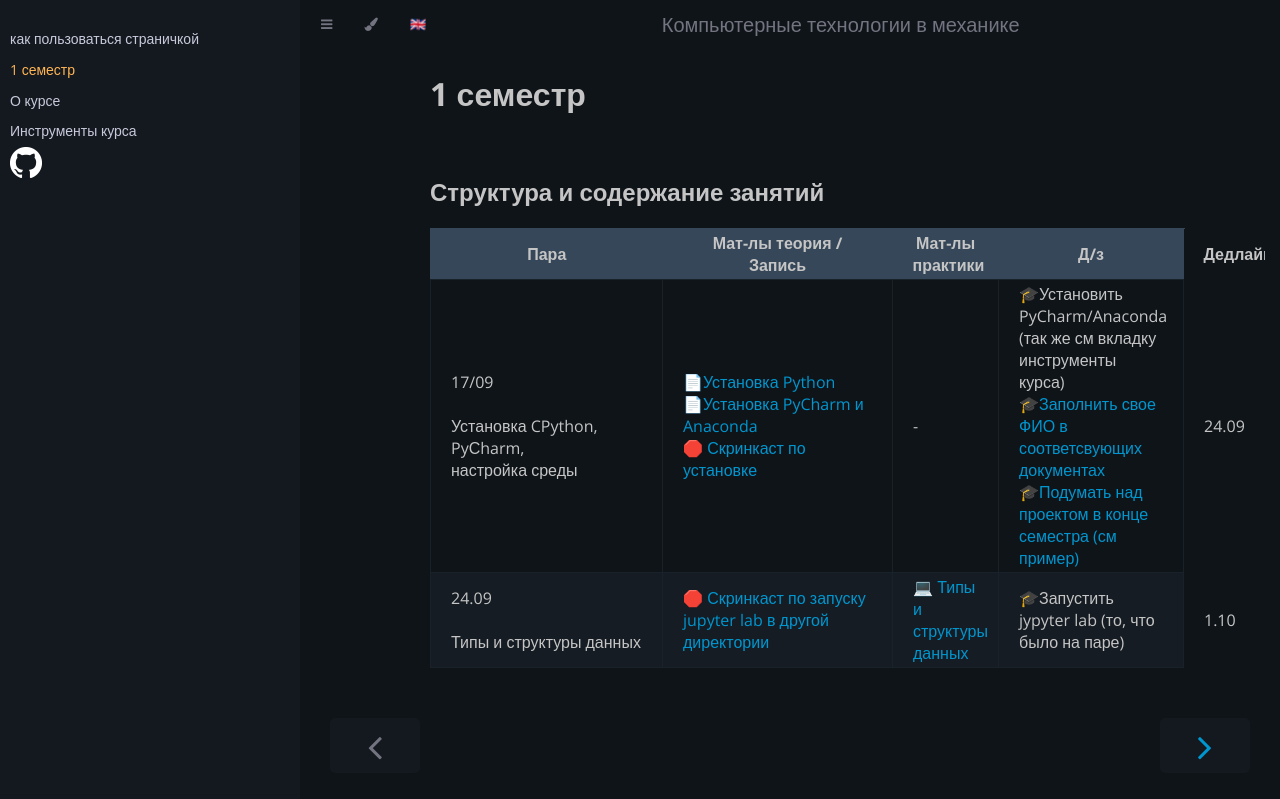
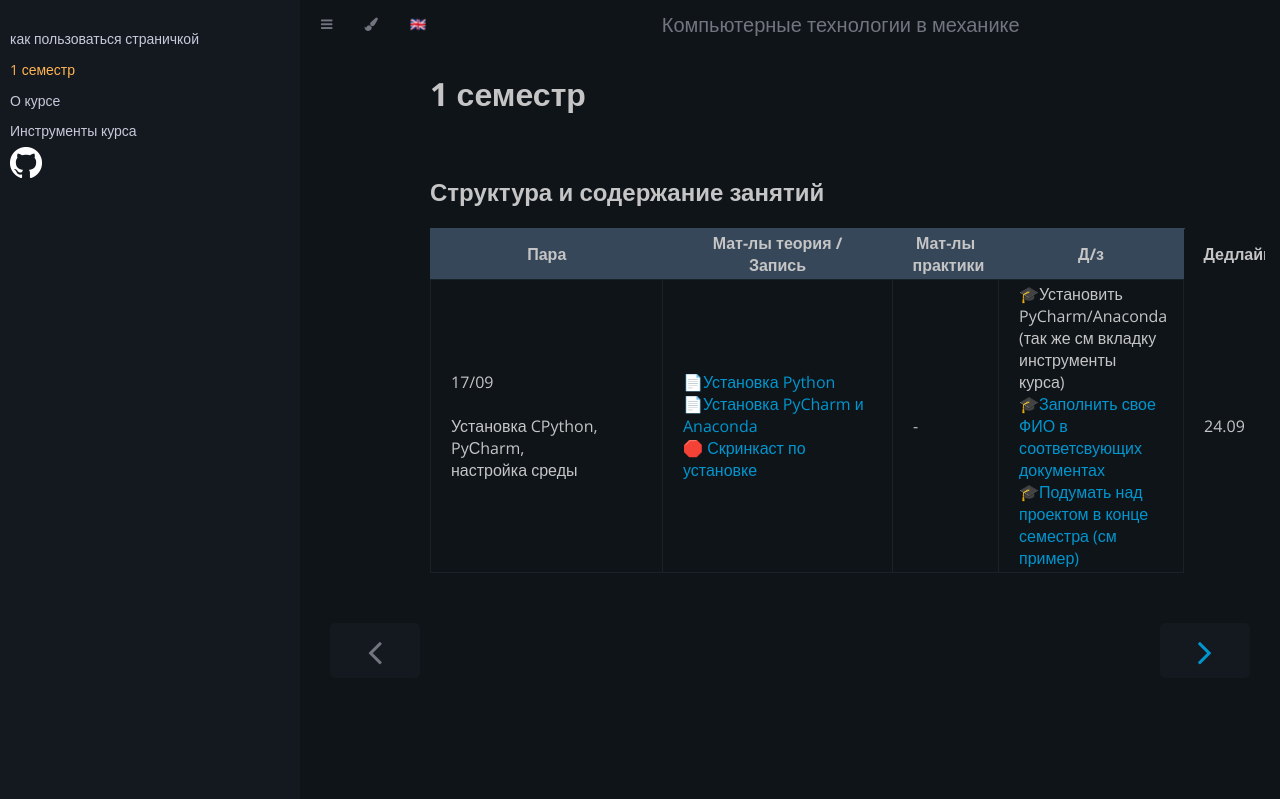
Before and after one commit to PPPmmm131313/PPPmmm131313.github.io, a Jekyll site: the page built from 1_semester.md, in a window 1280 px wide. Shown: the top 799 px of the page. Built offline with Jekyll 4.4.1, drawn with Linux system fonts in a browser that asks for light colours; our own code applies the rules of GitHub Pages for plain Markdown files.

Commit message:
Update 1_semester.md

```diff
--- a/1_semester.md
+++ b/1_semester.md
@@ -22,18 +22,12 @@ title: 1 семестр
 </thead>
 <tbody>
   <tr>
-    <td class="tg-0pky">17/09<br><br>Установка   CPython, PyСharm,<br>настройка среды</td>
+    <td class="tg-0pky">17/09<br><br>Установка CPython, PyСharm,<br>настройка среды</td>
     <td class="tg-0pky"><a href="https://drive.google.com/file/d/1uJTuNXo1CBN-ujcjbW7DutYlJjxq96LM/view?usp=sharing" target="_blank" rel="noopener noreferrer">📄Установка Python</a><br><a href="https://drive.google.com/drive/folders/1Snhi7DKWnlCBJfayHC2s8TEx0fLSKDbu" target="_blank" rel="noopener noreferrer">📄Установка PyCharm и Anaconda</a><br><a href="https://drive.google.com/file/d/1RQVsCD3sRXn_UriPjHoh5Y0TSOzmD0kI/view?usp=sharing" target="_blank" rel="noopener noreferrer">🛑 Скринкаст по установке</a><br></td>
     <td class="tg-c3ow">-</td>
     <td class="tg-c3ow">🎓Установить PyCharm/Anaconda (так же см вкладку инструменты курса)<br><a href="https://drive.google.com/drive/folders/1icJClM3hsQnxlxniidZMvJD-Po713K8w" target="_blank" rel="noopener noreferrer">🎓Заполнить свое ФИО в соответсвующих документах</a><br><a href="https://docs.google.com/spreadsheets/d/1553U-B6Tma7EfMIgbIfIYDuRZcma8XhZGONlbLcb8vU/edit?usp=sharing" target="_blank" rel="noopener noreferrer">🎓Подумать над проектом в конце семестра (см пример)</a><br></td>
     <td class="tg-c3ow">24.09</td>
   </tr>
-  <tr>
-    <td class="tg-0pky">24.09<br><br>Типы и структуры данных</td>
-    <td class="tg-0pky"><a href="https://drive.google.com/file/d/1l1yatCegm1ADlj5raG9ejs23CXddvQjw/view?usp=sharing" target="_blank" rel="noopener noreferrer">🛑 Скринкаст по запуску jupyter lab в другой директории</a><br></td>
-    <td class="tg-c3ow"><a href="https://drive.google.com/file/d/17bmZYNgIUVDP-6O55xcvfSRv5qXloYUw/view?usp=sharing" target="_blank" rel="noopener noreferrer">💻 Типы и структуры данных</a><br></td>
-    <td class="tg-c3ow">🎓Запустить jypyter lab (то, что было на паре)</td>
-    <td class="tg-c3ow">1.10</td>
-  </tr>
+
 </tbody>
 </table>
```
